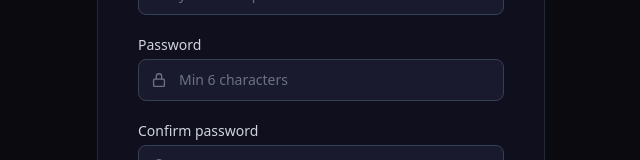
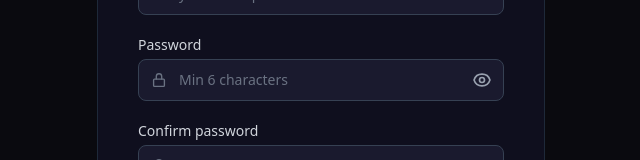
Before and after one commit to Sakyo001/smartshield, a Next.js app in the folder apps/web/: page /signup in a window 1280 px wide. Shown: the part 371-531 px from the top of the page, without its empty margins (319-959 px from the left). Built offline with nearby package versions, Linux system fonts and the light colour scheme; no server answers.

Commit message:
eye password

```diff
--- a/apps/web/src/app/signup/page.tsx
+++ b/apps/web/src/app/signup/page.tsx
@@ -13,6 +13,8 @@ export default function SignUpPage() {
   const [email, setEmail] = useState("")
   const [password, setPassword] = useState("")
   const [confirmPassword, setConfirmPassword] = useState("")
+  const [showPassword, setShowPassword] = useState(false)
+  const [showConfirmPassword, setShowConfirmPassword] = useState(false)
   const [displayName, setDisplayName] = useState("")
   const [loading, setLoading] = useState(false)
   const [error, setError] = useState<string | null>(null)
@@ -316,15 +318,36 @@ export default function SignUpPage() {
                   </svg>
                 </div>
                 <input
+
                   id="password"
                   name="password"
-                  type="password"
+                  type={showPassword ? "text" : "password"}
                   required
                   value={password}
                   onChange={(e) => setPassword(e.target.value)}
                   className="block w-full appearance-none rounded-lg border border-gray-700 bg-[#1a1a2e] pl-10 pr-3 py-2.5 text-white placeholder-gray-500 focus:border-[#545BFF] focus:outline-none focus:ring-1 focus:ring-[#545BFF] sm:text-sm transition-colors"
                   placeholder="Min 6 characters"
                 />
+                <button type="button"
+                     onClick={() => setShowPassword(!showPassword)}
+                     className="absolute right-3 top-1/2 -translate-y-1/2 text-gray-400 hover:text-white">
+                     {showPassword ? (
+                     <svg width="20" height="20" fill="none" stroke="currentColor" viewBox="0 0 24 24">
+                     <path strokeLinecap="round" strokeLinejoin="round" strokeWidth="2"
+                     d="M13.875 18.825A10.05 10.05 0 0112 19c-5 0-9-4-10-7a18.3 18.3 0 012.51-3.874M6.7 6.7A9.956 9.956 0 0112 5c5 0 9 4 10 7a18.3 18.3 0 01-4.293 5.24M6.7 6.7L3 3m3.7 3.7L17.3 17.3M17.3 17.3L21 21m-3.7-3.7A9.956 9.956 0 0112 19"
+                      />
+                       </svg>
+                       ) : (
+                      <svg width="20" height="20" fill="none" stroke="currentColor" viewBox="0 0 24 24">
+                      <path strokeLinecap="round" strokeLinejoin="round" strokeWidth="2"
+                       d="M15 12a3 3 0 11-6 0 3 3 0 016 0z"
+                      />
+                      <path strokeLinecap="round" strokeLinejoin="round" strokeWidth="2"
+                       d="M2.458 12C3.732 7.943 7.523 5 12 5c4.478 0 8.268 2.943 9.542 7-1.274 4.057-5.064 7-9.542 7-4.477 0-8.268-2.943-9.542-7z"
+                       />
+                      </svg>
+                       )}
+                      </button>
               </div>
             </div>
 
@@ -343,13 +366,17 @@ export default function SignUpPage() {
                 <input
                   id="confirmPassword"
                   name="confirmPassword"
-                  type="password"
+                  type={showConfirmPassword ? "text" : "password"}
                   required
                   value={confirmPassword}
                   onChange={(e) => setConfirmPassword(e.target.value)}
                   className="block w-full appearance-none rounded-lg border border-gray-700 bg-[#1a1a2e] pl-10 pr-3 py-2.5 text-white placeholder-gray-500 focus:border-[#545BFF] focus:outline-none focus:ring-1 focus:ring-[#545BFF] sm:text-sm transition-colors"
                   placeholder="Repeat password"
                 />
+                <button type="button" onClick={() => setShowConfirmPassword(!showConfirmPassword)}
+                 className="absolute right-3 top-1/2 -translate-y-1/2 text-gray-400 hover:text-white">
+                 </button>
+
               </div>
             </div>
 
```
